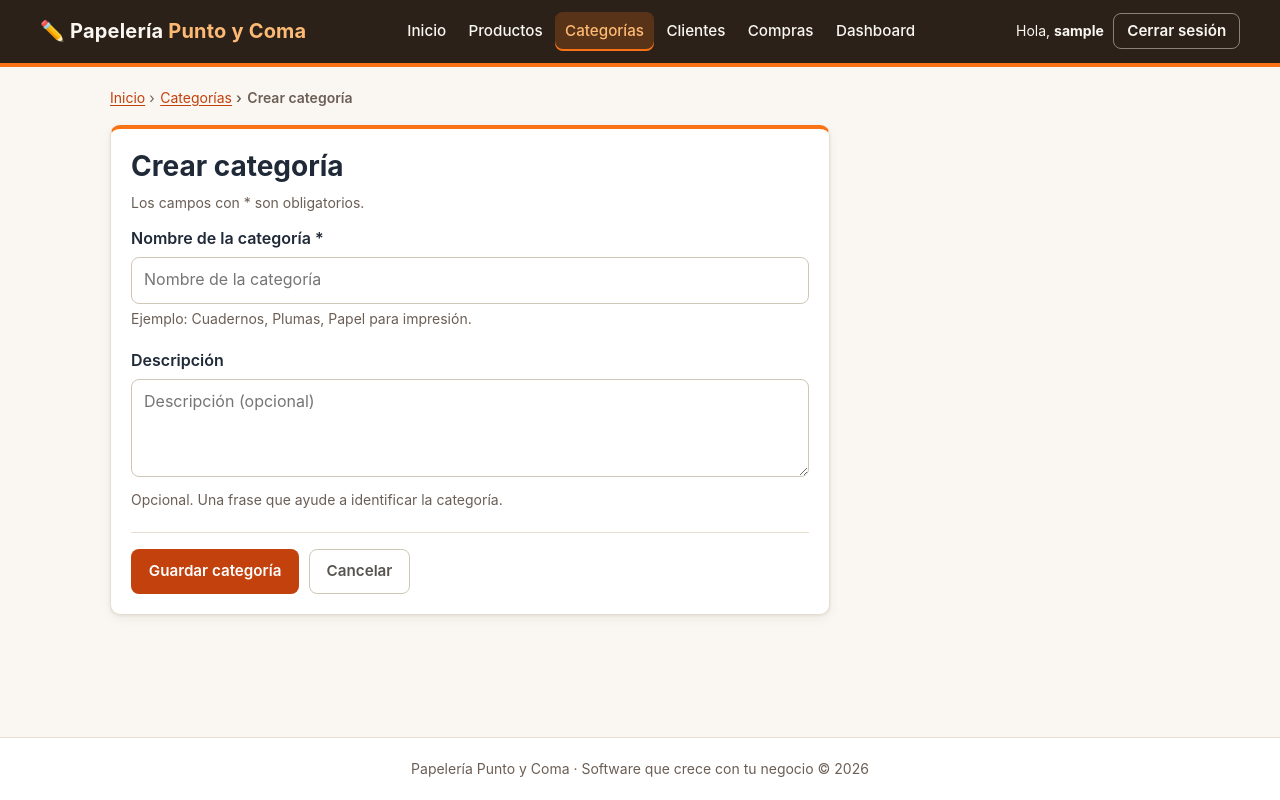
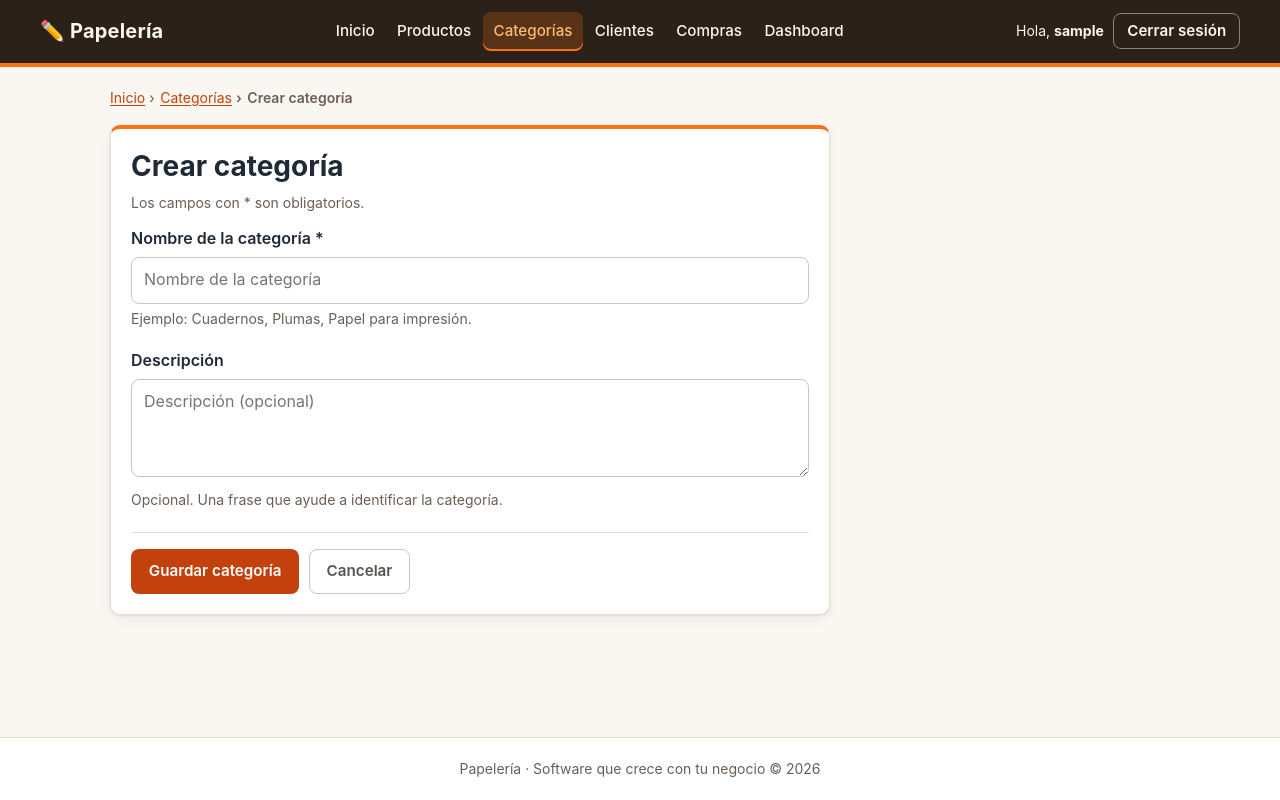
Before and after one commit to IVONNE1460/NEGOCIOIVONNE, a Django app: page /categorias/crear/ in a window 1280 px wide. Run offline with Django 5.2, Linux system fonts and the light colour scheme; the visitor is signed in with stand-in values (Sample User, id 1).

Commit message:
practica8

```diff
--- a/proyecto_negocio/tienda/templates/base.html
+++ b/proyecto_negocio/tienda/templates/base.html
@@ -3,7 +3,7 @@
 <head>
     <meta charset="UTF-8">
     <meta name="viewport" content="width=device-width, initial-scale=1.0">
-    <title>{% block title %}Inicio{% endblock %} · Papelería Punto y Coma</title>
+    <title>{% block title %}Inicio{% endblock %} · Papelería </title>
     <link rel="stylesheet" href="{% static 'css/styles.css' %}">
     {% block extra_head %}{% endblock %}
 </head>
@@ -12,7 +12,7 @@
 
     <header class="site-header">
         <div class="header-inner">
-            <a href="{% url 'inicio' %}" class="brand" aria-label="Papelería Punto y Coma, ir al inicio">✏️ Papelería <span>Punto y Coma</span></a>
+            <a href="{% url 'inicio' %}" class="brand" aria-label="Papelería, ir al inicio">✏️ Papelería <span></span></a>
 
             <nav class="main-nav" aria-label="Navegación principal">
                 <a href="{% url 'inicio' %}" {% if request.path == '/' %}class="active" aria-current="page"{% endif %}>Inicio</a>
@@ -59,7 +59,7 @@
     </main>
 
     <footer class="site-footer">
-        Papelería Punto y Coma · Software que crece con tu negocio &copy; {% now "Y" %}
+        Papelería   · Software que crece con tu negocio &copy; {% now "Y" %}
     </footer>
     {% block extra_js %}{% endblock %}
 </body>
```
